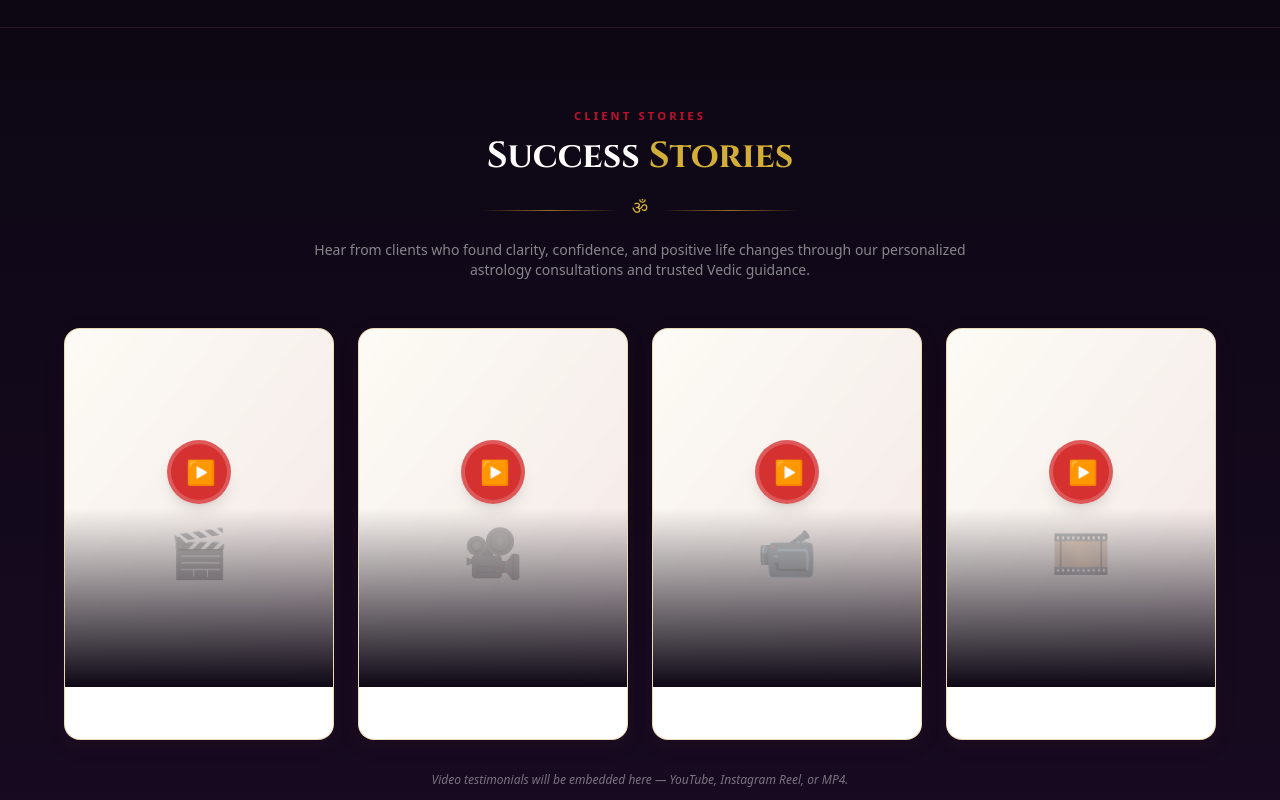
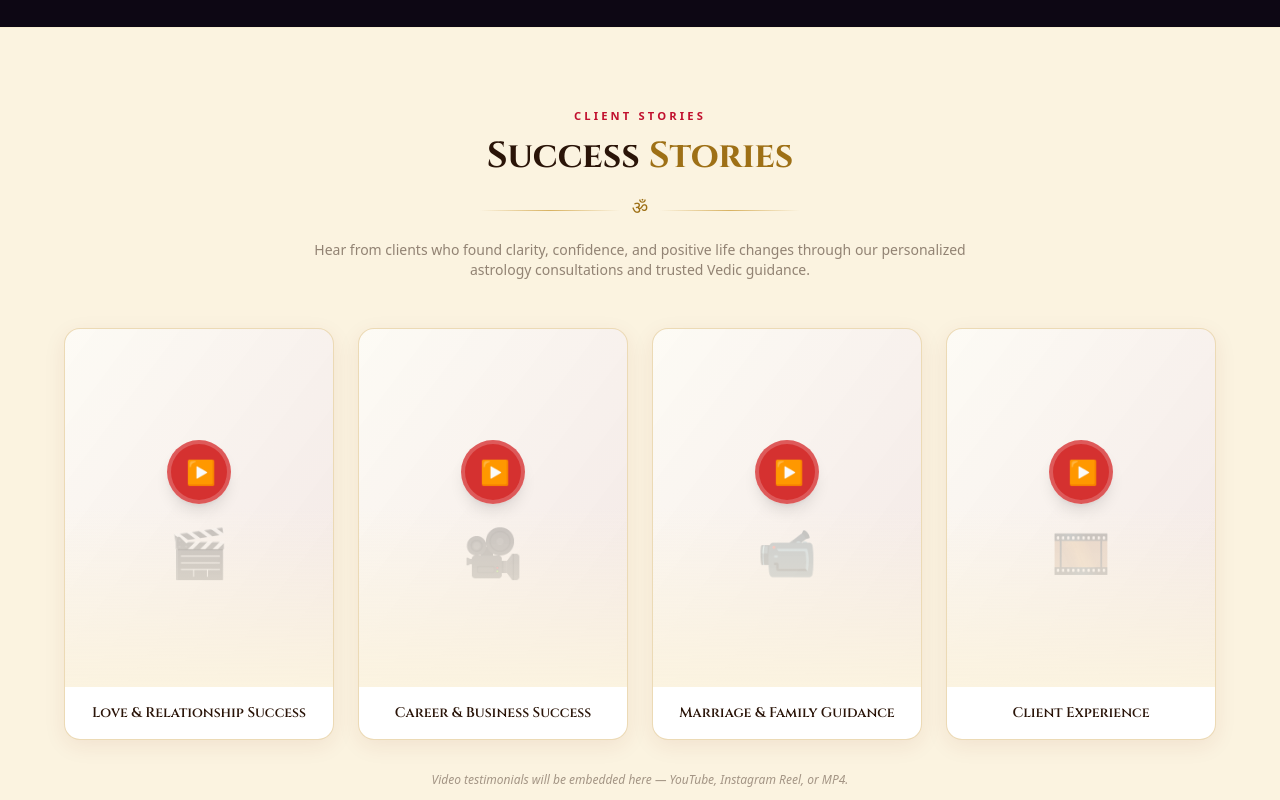
Before and after one commit to Sanchitjha/Astrologer, a Next.js app: page / in a window 1280 px wide. Shown: the part 5940-6740 px from the top of the page. Built offline with nearby package versions, Linux system fonts and the light colour scheme.

Commit message:
feat: add ZodiacSigns, VideoTestimonials, WhyChooseUs, YantraCard, and YantraGrid components

```diff
--- a/components/VideoTestimonials.js
+++ b/components/VideoTestimonials.js
@@ -9,22 +9,22 @@ export default function VideoTestimonials() {
   return (
     <section
       className="py-20 px-4 border-t border-[#D4AF37]/8"
-      style={{ background: 'linear-gradient(180deg, #0D0714 0%, #180B22 100%)' }}
+      style={{ background: 'linear-gradient(180deg, #FBF3E0 0%, #FBF3E0 100%)' }}
       aria-labelledby="ss-heading"
     >
       <div className="max-w-6xl mx-auto">
         <div className="text-center mb-12">
           <p className="section-label mb-3">Client Stories</p>
           <h2 id="ss-heading"
-              className="text-3xl md:text-4xl font-bold text-white"
+              className="text-3xl md:text-4xl font-bold text-[#2A1408]"
               style={{ fontFamily: 'var(--font-cinzel)' }}>
-            Success <span className="text-[#D4AF37]">Stories</span>
+            Success <span className="text-[#9E7016]">Stories</span>
           </h2>
           <div className="gold-divider max-w-xs mx-auto mt-5">
-            <span className="text-[#D4AF37] text-lg shrink-0"
+            <span className="text-[#9E7016] text-lg shrink-0"
                   style={{ fontFamily: 'var(--font-devanagari)' }}>ॐ</span>
           </div>
-          <p className="text-white/50 text-sm mt-4 max-w-2xl mx-auto">
+          <p className="text-[#2A1408]/50 text-sm mt-4 max-w-2xl mx-auto">
             Hear from clients who found clarity, confidence, and positive life changes through
             our personalized astrology consultations and trusted Vedic guidance.
           </p>
@@ -40,14 +40,14 @@ export default function VideoTestimonials() {
                 <div className="w-16 h-16 rounded-full bg-[#CC0000]/80 border-4 border-white/20
                                 flex items-center justify-center shadow-lg
                                 group-hover:scale-110 transition-transform duration-300">
-                  <span className="text-white text-2xl ml-1">▶</span>
+                  <span className="text-[#2A1408] text-2xl ml-1">▶</span>
                 </div>
                 <span className="mt-6 text-5xl opacity-30">{v.icon}</span>
                 <div className="absolute inset-x-0 bottom-0 h-1/2
-                                bg-gradient-to-t from-[#0D0714] to-transparent" />
+                                bg-gradient-to-t from-[#FBF3E0] to-transparent" />
               </div>
               <div className="p-4">
-                <p className="text-white font-semibold text-sm text-center"
+                <p className="text-[#2A1408] font-semibold text-sm text-center"
                    style={{ fontFamily: 'var(--font-cinzel)' }}>
                   {v.title}
                 </p>
@@ -56,7 +56,7 @@ export default function VideoTestimonials() {
           ))}
         </div>
 
-        <p className="text-center text-white/42 text-xs mt-8 italic">
+        <p className="text-center text-[#2A1408]/42 text-xs mt-8 italic">
           Video testimonials will be embedded here — YouTube, Instagram Reel, or MP4.
         </p>
       </div>
```
